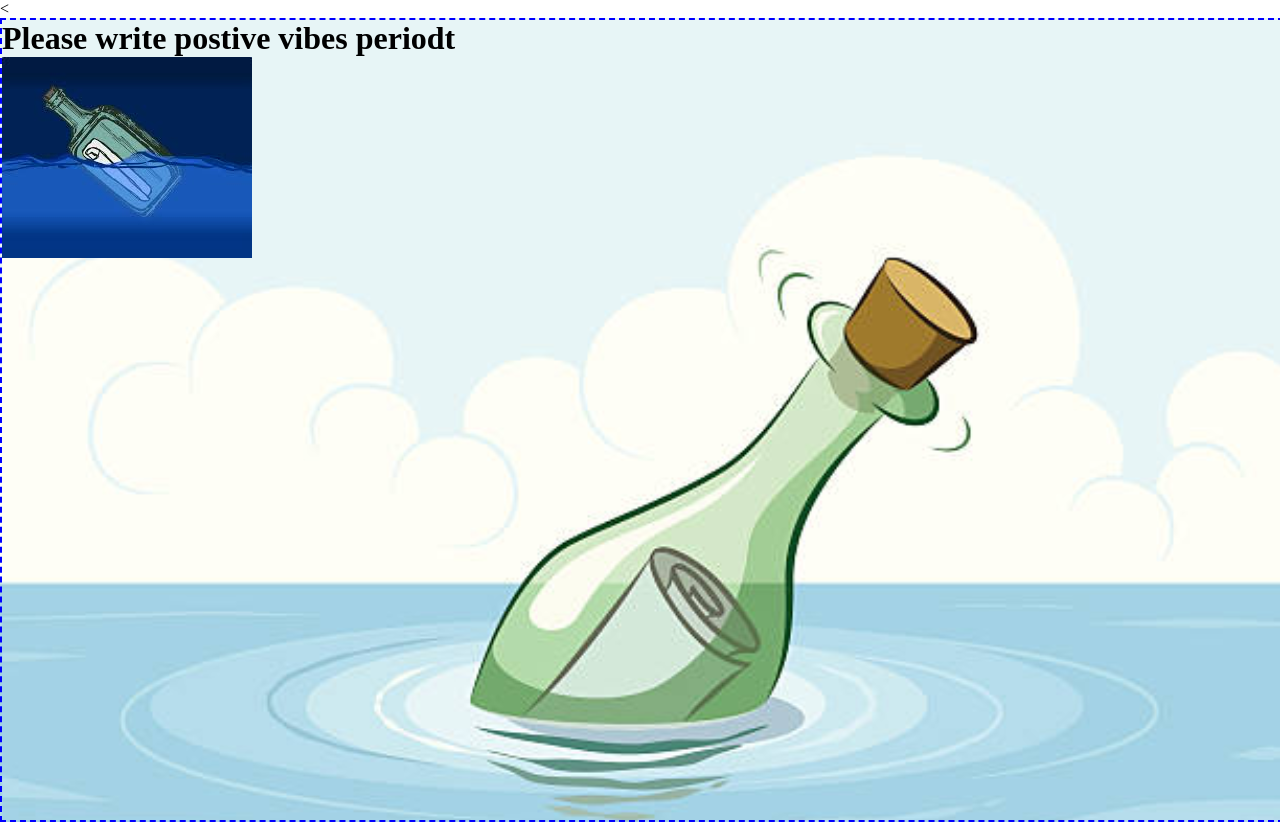
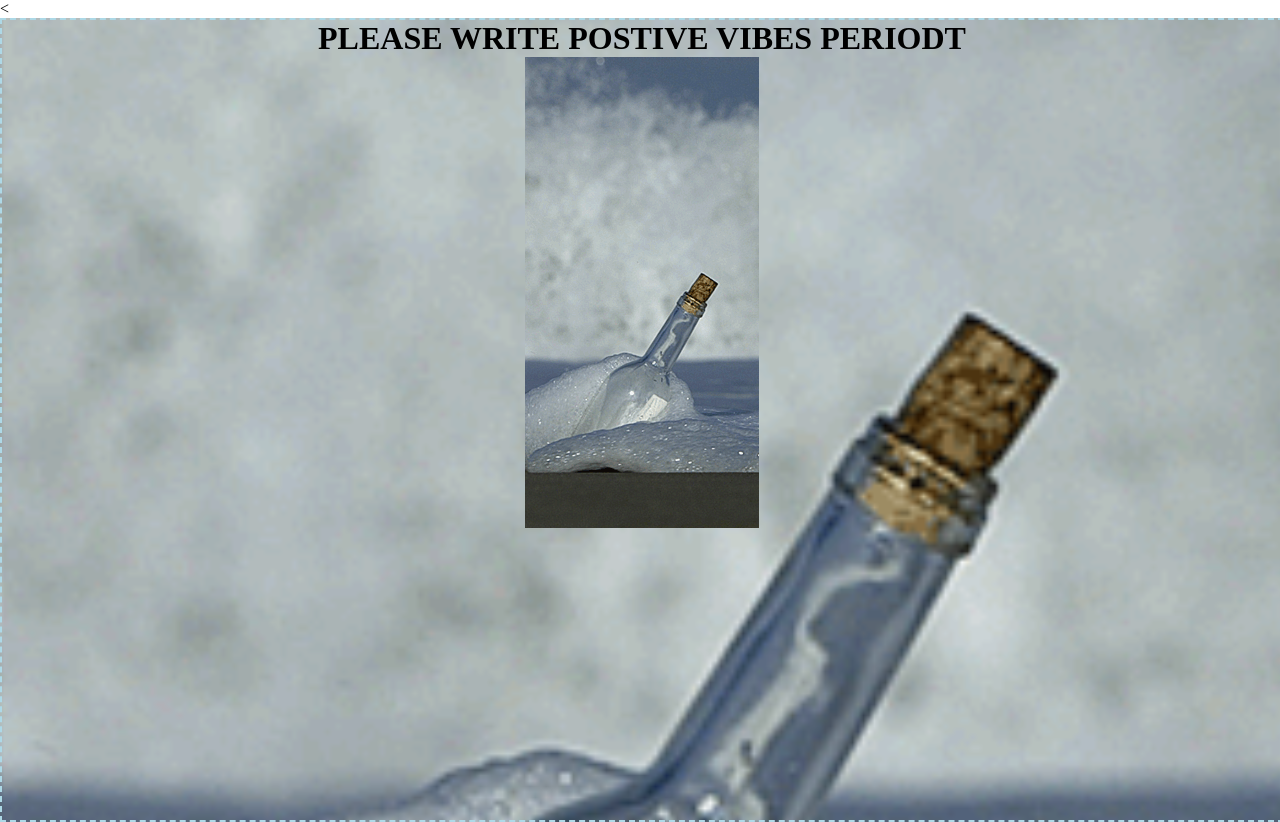
Before and after one commit to Leodson/Message-In-A-Bottle, a Python web app: template templates/sign_up.html in a window 1280 px wide. Run offline with Jinja, Linux system fonts and the light colour scheme; the template is opened without the code that fills it, so the values that code supplies are empty.

Commit message:
I have made some changes.

```diff
--- a/static/style.css
+++ b/static/style.css
@@ -12,8 +12,21 @@ header
      width: 100%;
      background-size: cover;
      background-position: center;
+
 }
 
+header
+{
+  border:2px dashed lightblue;
+  background-image: url(gif1.gif);
+  height: 100%;
+  width: 100%;
+  background-size: cover;
+  background-position: center;
+
+
+
+}
 .main-nav li{
   display: inline-block;
 }
--- a/templates/sign_up.html
+++ b/templates/sign_up.html
@@ -7,9 +7,9 @@
 </head>
 <body>
     <header>
-      <h1>Please write postive vibes periodt<h1>
+      <center><h1>PLEASE WRITE POSTIVE VIBES PERIODT<h1>
     <div class="row">
-            <div class="image">
-              <img src="../static/images.jpg"/>
+            <div class="backgroundimage">
+              <img src="../static/gif1.gif"/>
   </body>
 </html>
```
Also changed, not shown: static/gif1.gif (added).
